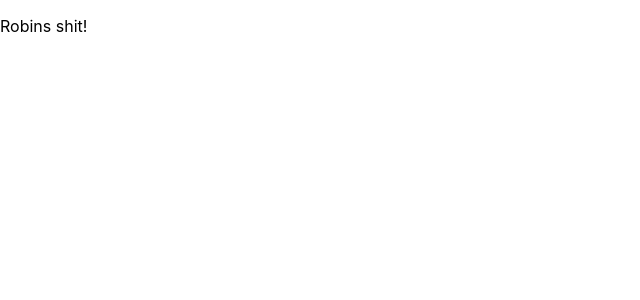
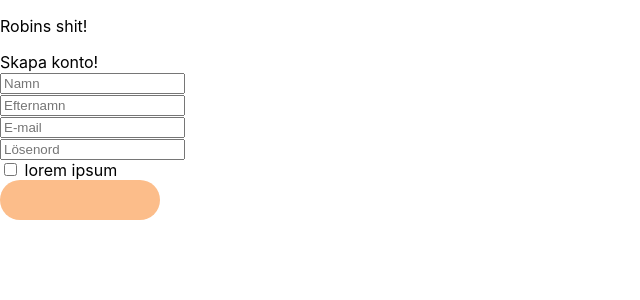
Before and after one commit to ninaodelius/Fem, a Next.js app: page /auth/sign-up in a window 1280 px wide. Shown: the top 300 px of the page, without its empty margins (0-640 px from the left). Built offline with nearby package versions, Linux system fonts and the light colour scheme.

Commit message:
sign-up component

```diff
--- a/components/sign-up-step1.jsx
+++ b/components/sign-up-step1.jsx
@@ -0,0 +1,40 @@
+import Button from '../components/button.jsx'
+import Link from 'next/dist/client/link'
+export default function SignUpOne() {
+    return(
+        <div className='login-form'>
+<div className='title'>Skapa konto!</div>
+<div className='form'>
+         <form>
+         <div className='input-container'>
+            <label>
+              <input type="text" name="name" placeholder="Namn" />
+            </label>
+          </div>
+        <div className='input-container'>
+            <label>
+              <input type="text" name="lastname" placeholder="Efternamn" />
+            </label>
+          </div>
+        <div className='input-container'>
+            <label>
+              <input type="email" name="email" placeholder="E-mail"  />
+            </label>
+          </div>
+          <div className='input-container'>
+           <label>
+             <input type="text" name="password" placeholder="Lösenord" />
+           </label>
+          </div>
+        <div className="checkbox-container">
+          <input type="checkbox" id="remember" name="remember" value="Kom ihåg mig!"></input>
+          <label for="remember"> lorem ipsum</label>
+        </div>
+          <div className='button-container'>
+            <Link href= '/about' passHref><Button /></Link>
+          </div>
+         </form>
+      </div>
+	  </div>
+    )
+}
--- a/pages/auth/sign-up.jsx
+++ b/pages/auth/sign-up.jsx
@@ -1,7 +1,11 @@
-
+import SignUpOne from "../../components/sign-up-step1"
 
 export default function SignUp(){
   return (
+    <>
     <p>Robins shit!</p>
+    <SignUpOne />
+    </>
+
   )
 }
--- a/pages/index.js
+++ b/pages/index.js
@@ -20,7 +20,7 @@ const handleClick = () => {
     <Button disabled={false}>Nina hej</Button>
     <Link href='auth/sign-in' passHref>Sign in</Link>
     <br></br>
-    <Link href="/sign-up.jsx">Robins shit</Link>
+    <Link href="auth/sign-up">Robins shit</Link>
 
   </>
   )
```
Also changed, not shown: package.json (+40 -3 lines).
